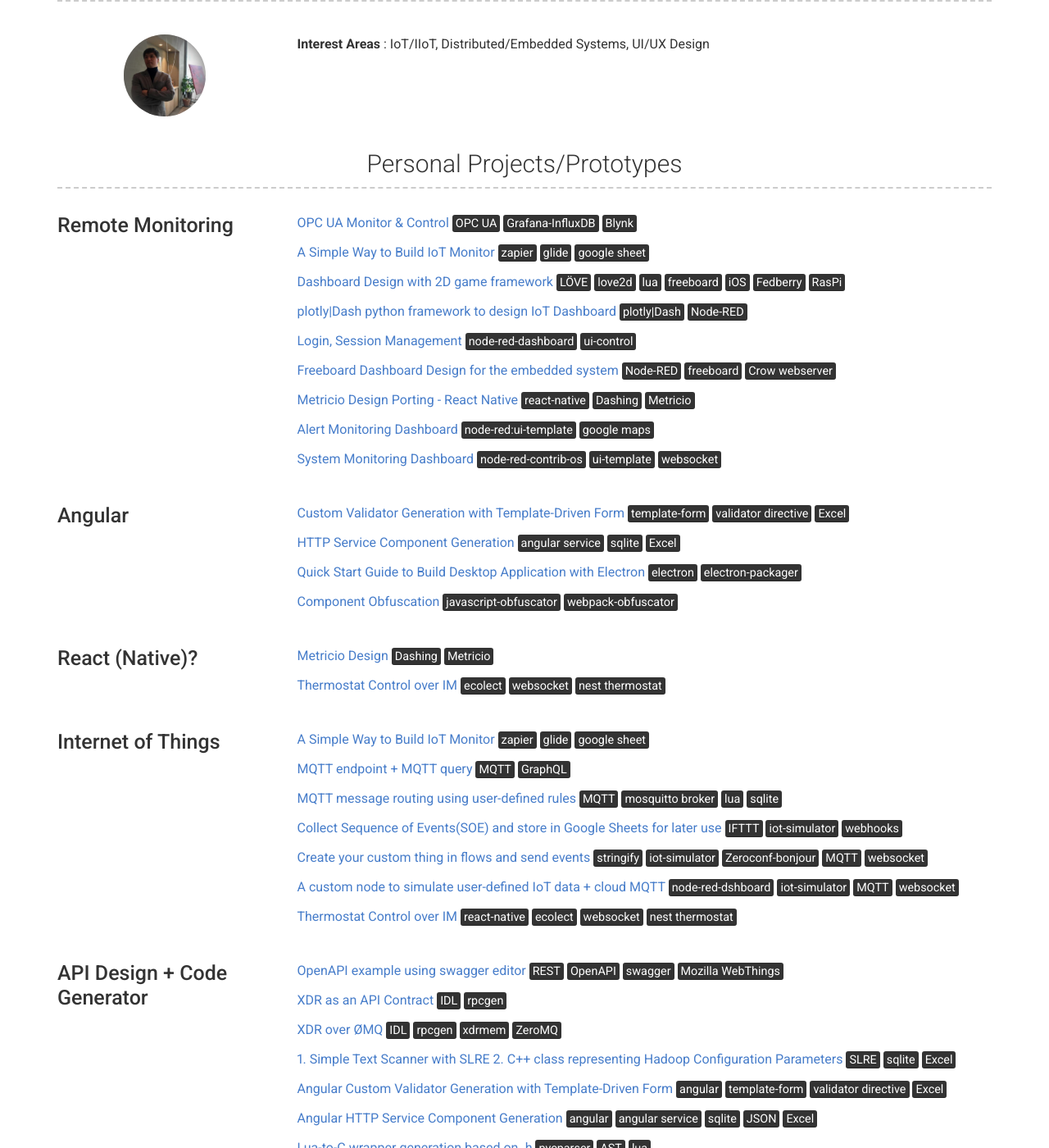
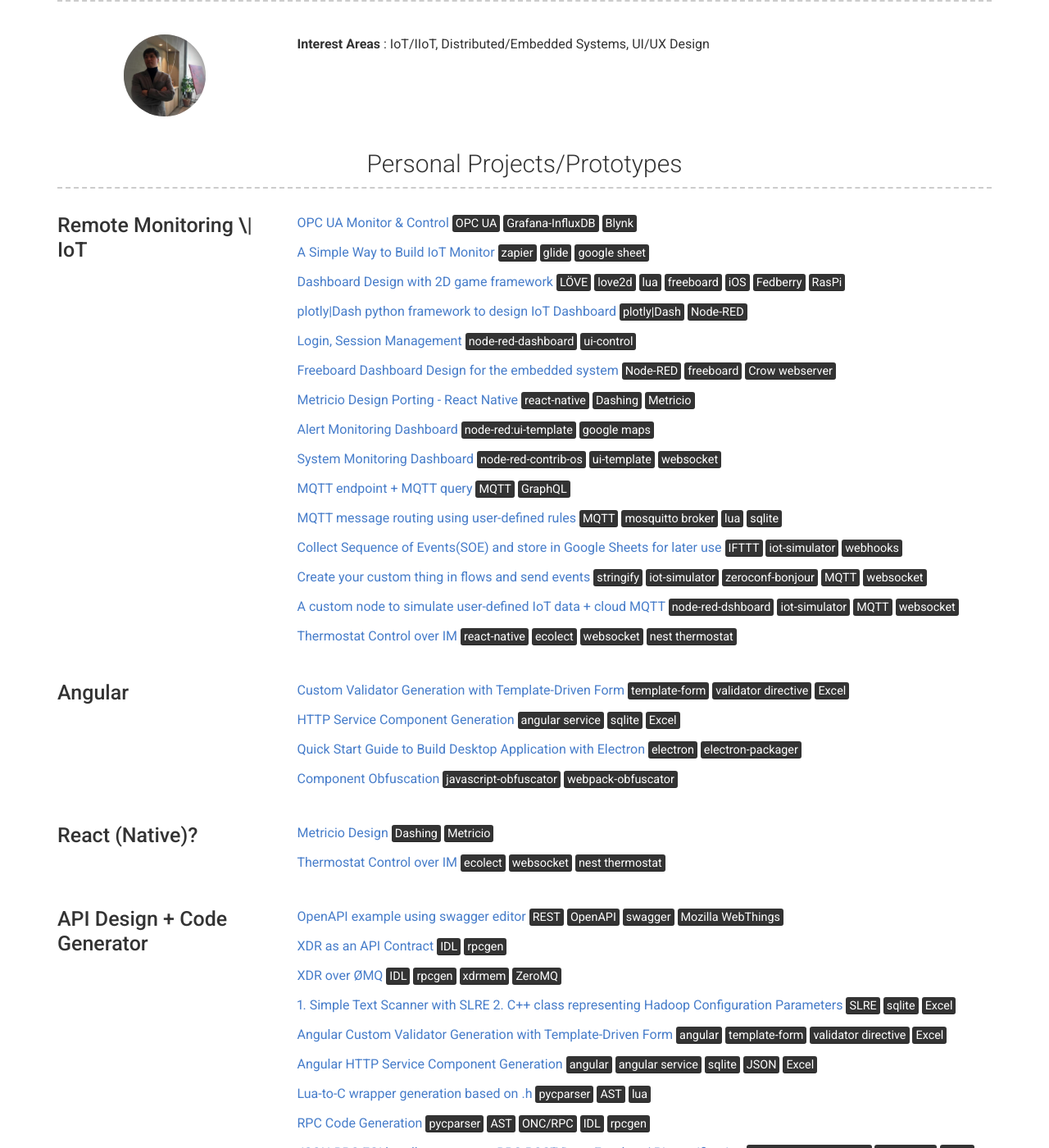
Before and after one commit to phyunsj/phyunsj.github.io, a Jekyll site: the page built from index.md, in a window 1280 px wide and 1400 px high, scrolled down 260 px. Shown: the whole window at 82% size. Built offline with Jekyll 4.4.1, drawn with Linux system fonts in a browser that asks for light colours; part of the change alters nothing that is shown.

Commit message:
Update projects.yml

```diff
--- a/_data/projects.yml
+++ b/_data/projects.yml
@@ -1,6 +1,6 @@
 # Project template
 
-- name: Remote Monitoring
+- name: Remote Monitoring \| IoT
   github: phyunsj
   description: | # this will include new lines to allow paragraphs
 
@@ -21,6 +21,18 @@
     [Alert Monitoring Dashboard](https://github.com/phyunsj/node-red-custom-dashboard-map-page) <mark>node-red:ui-template</mark> <mark>google maps</mark>
 
     [System Monitoring Dashboard](https://github.com/phyunsj/node-red-custom-dashboard-system-page) <mark>node-red-contrib-os</mark> <mark>ui-template</mark> <mark>websocket</mark>
+
+    [MQTT endpoint + MQTT query](https://github.com/phyunsj/mqtt-endpoint-graphql) <mark>MQTT</mark> <mark>GraphQL</mark>
+
+    [MQTT message routing using user-defined rules](https://github.com/phyunsj/mqtt-rule-engine) <mark>MQTT</mark> <mark>mosquitto broker</mark> <mark>lua</mark>  <mark>sqlite</mark>
+
+    [Collect Sequence of Events(SOE) and store in Google Sheets for later use](https://github.com/phyunsj/ifttt-soe-logger)  <mark>IFTTT</mark>  <mark>iot-simulator</mark> <mark>webhooks</mark>
+
+    [Create your custom thing in flows and send events](https://github.com/phyunsj/iot-device-simulator-2-stringify) <mark>stringify</mark> <mark>iot-simulator</mark>  <mark>zeroconf-bonjour</mark>  <mark>MQTT</mark> <mark>websocket</mark>
+
+    [A custom node to simulate user-defined IoT data + cloud MQTT](https://github.com/phyunsj/iot-device-simulator-1-mqtt) <mark>node-red-dshboard</mark> <mark>iot-simulator</mark> <mark>MQTT</mark> <mark>websocket</mark>
+
+    [Thermostat Control over IM](https://github.com/phyunsj/node-red-contrib-ecolect-example) <mark>react-native</mark> <mark>ecolect</mark> <mark>websocket</mark> <mark>nest thermostat</mark>
 
 - name: Angular
   github: phyunsj
@@ -43,24 +55,6 @@
 
     [Thermostat Control over IM](https://github.com/phyunsj/node-red-contrib-ecolect-example) <mark>ecolect</mark> <mark>websocket</mark> <mark>nest thermostat</mark>
 
-
-- name: Internet of Things
-  github: phyunsj
-  description: | # this will include new lines to allow paragraphs
-
-    [A Simple Way to Build IoT Monitor](https://github.com/phyunsj/simple-way-to-build-iot-monitor)  <mark>zapier</mark> <mark>glide</mark> <mark>google sheet</mark>
-
-    [MQTT endpoint + MQTT query](https://github.com/phyunsj/mqtt-endpoint-graphql) <mark>MQTT</mark> <mark>GraphQL</mark>
-
-    [MQTT message routing using user-defined rules](https://github.com/phyunsj/mqtt-rule-engine) <mark>MQTT</mark> <mark>mosquitto broker</mark> <mark>lua</mark>  <mark>sqlite</mark>
-
-    [Collect Sequence of Events(SOE) and store in Google Sheets for later use](https://github.com/phyunsj/ifttt-soe-logger)  <mark>IFTTT</mark>  <mark>iot-simulator</mark> <mark>webhooks</mark>
-
-    [Create your custom thing in flows and send events](https://github.com/phyunsj/iot-device-simulator-2-stringify) <mark>stringify</mark> <mark>iot-simulator</mark>  <mark>Zeroconf-bonjour</mark>  <mark>MQTT</mark> <mark>websocket</mark>
-
-    [A custom node to simulate user-defined IoT data + cloud MQTT](https://github.com/phyunsj/iot-device-simulator-1-mqtt) <mark>node-red-dshboard</mark> <mark>iot-simulator</mark> <mark>MQTT</mark> <mark>websocket</mark>
-
-    [Thermostat Control over IM](https://github.com/phyunsj/node-red-contrib-ecolect-example) <mark>react-native</mark> <mark>ecolect</mark> <mark>websocket</mark> <mark>nest thermostat</mark>
 
 - name: API Design + Code Generator
   github: phyunsj
```
